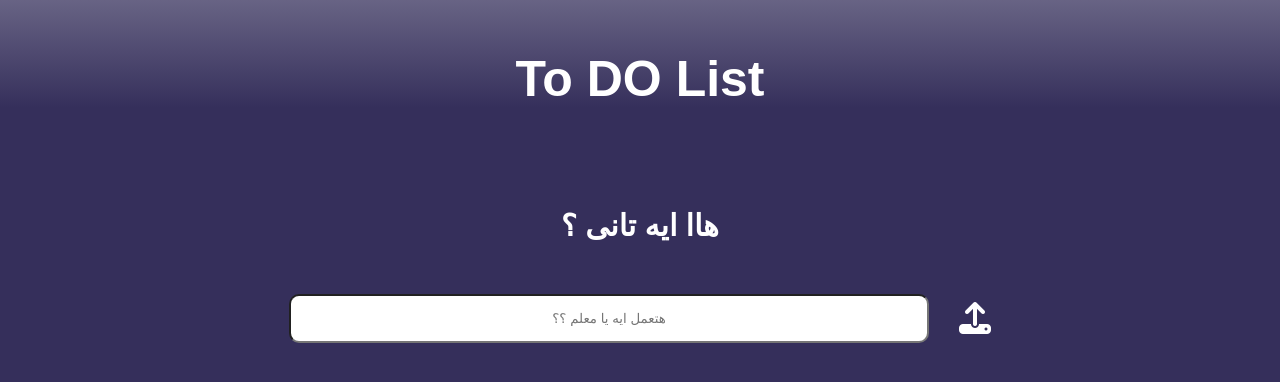
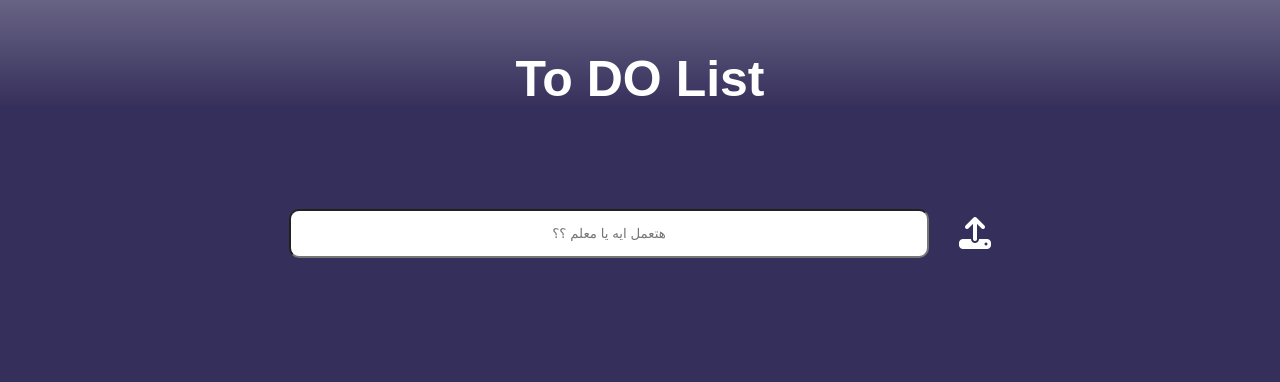
Before and after one commit to Aymanibrahim78/Todo-List-Vanilla-JS, a plain HTML site: page index.html in a window 1280 px wide. Drawn offline with Linux system fonts and the light colour scheme.

Commit message:
index.html

```diff
--- a/index.html
+++ b/index.html
@@ -49,7 +49,7 @@
     </div>
 
       <div class="input" >
-        <h2>هاا ايه تانى ؟</h2>
+
         <div>
 
           <form>
```
